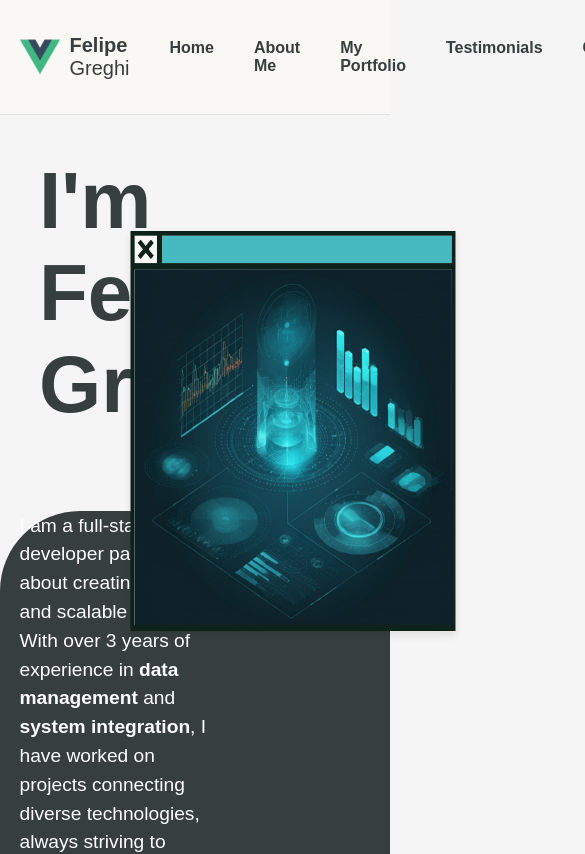
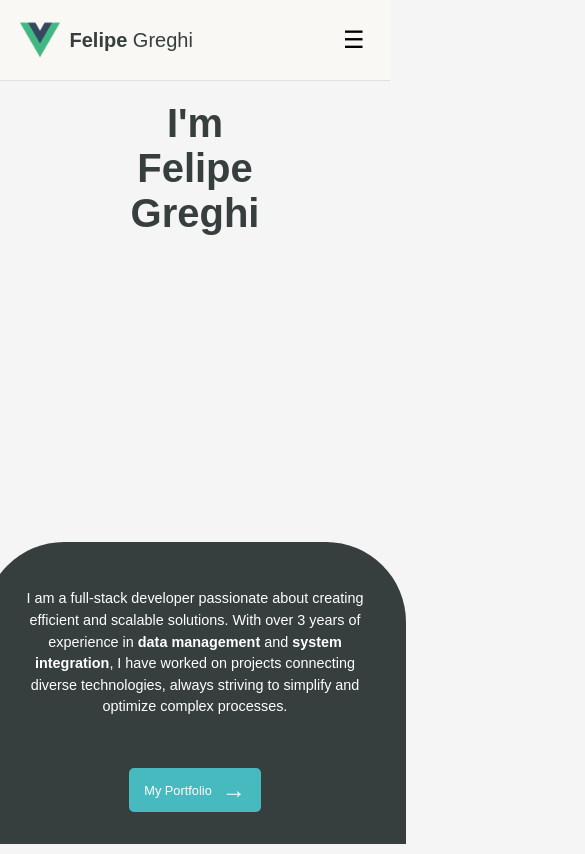
Before and after one commit to FelipeGreghi/Portfolio-WebVUE, a Vue app: page / in a window 390 px wide. Shown: the top 854 px of the page, 585 px wide, since content can reach past the window. Built offline with nearby package versions, Linux system fonts and the light colour scheme.

Commit message:
Refactor Navbar and HomeView components for responsive design

```diff
--- a/src/components/Navbar.vue
+++ b/src/components/Navbar.vue
@@ -4,7 +4,8 @@
       <img src="@/assets/logo.png" alt="Logo" id="logo" />
       <p><b>Felipe</b> Greghi</p>
     </router-link>
-    <ul class="nav-links">
+    <button class="menu-toggle" @click="toggleMenu">☰</button>
+    <ul :class="['nav-links', { 'nav-links-active': isMenuActive }]">
       <li><router-link to="/">Home</router-link></li>
       <li><router-link to="/about">About Me</router-link></li>
       <li><router-link to="/portfolio">My Portfolio</router-link></li>
@@ -21,10 +22,28 @@
 <script>
 export default {
   name: 'Navbar',
-}
+  data() {
+    return {
+      isMenuActive: false,
+    };
+  },
+  methods: {
+    toggleMenu() {
+      this.isMenuActive = !this.isMenuActive;
+    },
+  },
+};
 </script>
 
 <style scoped>
+.menu-toggle {
+  display: none;
+  background: none;
+  border: none;
+  font-size: 1.5em;
+  cursor: pointer;
+}
+
 .logo-link {
   display: flex;
   align-items: center;
@@ -62,6 +81,10 @@ export default {
   display: flex;
   gap: 2.5em;
   margin: 0;
+}
+
+.nav-links-active {
+  display: block;
 }
 
 .nav-links li {
@@ -117,4 +140,41 @@ export default {
 a:active {
   color: #46BABE;
 }
+
+@media (max-width: 1024px) {
+  .menu-toggle {
+    display: block;
+  }
+
+  .nav-links {
+    display: none;
+    flex-direction: column;
+    gap: 1em;
+    background-color: #faf8f4;
+    position: absolute;
+    top: 60px;
+    right: 0;
+    width: 100%;
+    padding: 1em;
+    box-shadow: 0 4px 8px rgba(0, 0, 0, 0.1);
+    z-index: 1000;
+  }
+
+  .nav-links-active {
+    display: flex;
+  }
+
+  .nav-links li {
+    text-align: center;
+  }
+
+  .work-with-me {
+    display: none;
+  }
+
+  .nav-links-active .work-with-me {
+    display: flex;
+    justify-content: center;
+  }
+}
 </style>
--- a/src/views/HomeView.vue
+++ b/src/views/HomeView.vue
@@ -1,7 +1,7 @@
 <template>
   <div class="home-view">
     <div class="midle-content">
-      <h1>I'm Felipe Greghi</h1>
+      <h1>I'm Felipe<br>Greghi</h1>
       <img src="@/assets/photo.png">
     </div>
 
@@ -26,17 +26,50 @@ export default {
 </script>
 
 <style scoped>
-/* O contêiner principal ocupa 100% da tela */
+/* Definindo animações */
+@keyframes fadeIn {
+  from {
+    opacity: 0;
+  }
+  to {
+    opacity: 1;
+  }
+}
+
+@keyframes slideInLeft {
+  from {
+    transform: translateX(-100%);
+    opacity: 0;
+  }
+  to {
+    transform: translateX(0);
+    opacity: 1;
+  }
+}
+
+@keyframes slideInRight {
+  from {
+    transform: translateX(100%);
+    opacity: 0;
+  }
+  to {
+    transform: translateX(0);
+    opacity: 1;
+  }
+}
+
+/* Aplicando animações */
 .home-view {
   display: flex;
   flex-direction: column;
-  align-items: flex-start; /* Alinha os itens à esquerda */
+  align-items: flex-start;
   width: 100%;
   height: 100%;
   background-color: #f5f5f5;
+  animation: fadeIn 1s ease-in-out;
 }
 
-.midle-content{
+.midle-content {
   display: flex;
   flex-direction: row;
   width: 100%;
@@ -48,16 +81,17 @@ export default {
   width: 325px;
   height: 400px;
   position: absolute;
-  bottom: -120px; /* Ajuste este valor conforme necessário para ultrapassar os limites da div */
-  left: 75%; /* Centraliza horizontalmente */
-  transform: translateX(-50%); /* Centraliza horizontalmente */
+  bottom: -120px;
+  top: 25%;
+  left: 75%;
+  transform: translateX(-50%);
   box-shadow: 0 4px 8px rgba(0, 0, 0, 0.1);
 }
 
 .home-view h1 {
-  margin: 0 0 1em 0; /* Margem inferior para separar do conteúdo */
-  font-size: 5em; /* Ajuste o tamanho da fonte conforme necessário */
-  color: #363E3E; /* Cor do texto */
+  margin: 0 0 1em 0;
+  font-size: 5em;
+  color: #363E3E;
   margin-top: auto;
   max-width: 40%;
   margin-left: 10%;
@@ -74,12 +108,14 @@ export default {
   width: 100%;
   height: 50%;
   padding-bottom: 2.5em;
+  margin-top: auto;
 }
 
 .text-section {
   color: #ffffff;
   max-width: 50%;
   margin-left: 5%;
+  animation: slideInLeft 1s ease-in-out;
 }
 
 .text-section h1 {
@@ -110,11 +146,6 @@ export default {
   font-size: 1.5rem;
 }
 
-.image-section {
-  position: relative;
-  margin-right: 5%;
-}
-
 .profile-img {
   width: 300px;
   height: auto;
@@ -135,4 +166,76 @@ export default {
   font-size: 1rem;
   font-weight: bold;
 }
+
+/* Media Queries para Responsividade */
+@media (max-width: 1200px) {
+  .home-view h1 {
+    font-size: 4em;
+  }
+
+  .midle-content img {
+    width: 275px;
+    height: 350px;
+  }
+  .text-section p {
+    font-size: 1rem;
+  }
+
+  .portfolio-btn {
+    padding: 10px 20px;
+    font-size: 0.9rem;
+  }
+}
+
+@media (max-width: 768px) {
+  .home-view {
+    align-items: center;
+  }
+
+  .midle-content {
+    flex-direction: column;
+    align-items: center;
+  }
+
+  .midle-content img {
+    display: none;
+  }
+
+  .home-view h1 {
+    font-size: 4.2em;
+    text-align: center;
+    margin-left: 0;
+  }
+
+  .content {
+    flex-direction: column;
+    height: auto;
+    padding: 2em 1em;
+  }
+
+  .text-section {
+    max-width: 90%;
+    margin-left: 0;
+    text-align: center;
+  }
+
+  .portfolio-btn {
+    margin-top: 20px;
+  }
+}
+
+@media (max-width: 480px) {
+  .home-view h1 {
+    font-size: 2.5em;
+  }
+
+  .text-section p {
+    font-size: 0.9rem;
+  }
+
+  .portfolio-btn {
+    padding: 8px 15px;
+    font-size: 0.8rem;
+  }
+}
 </style>
```
